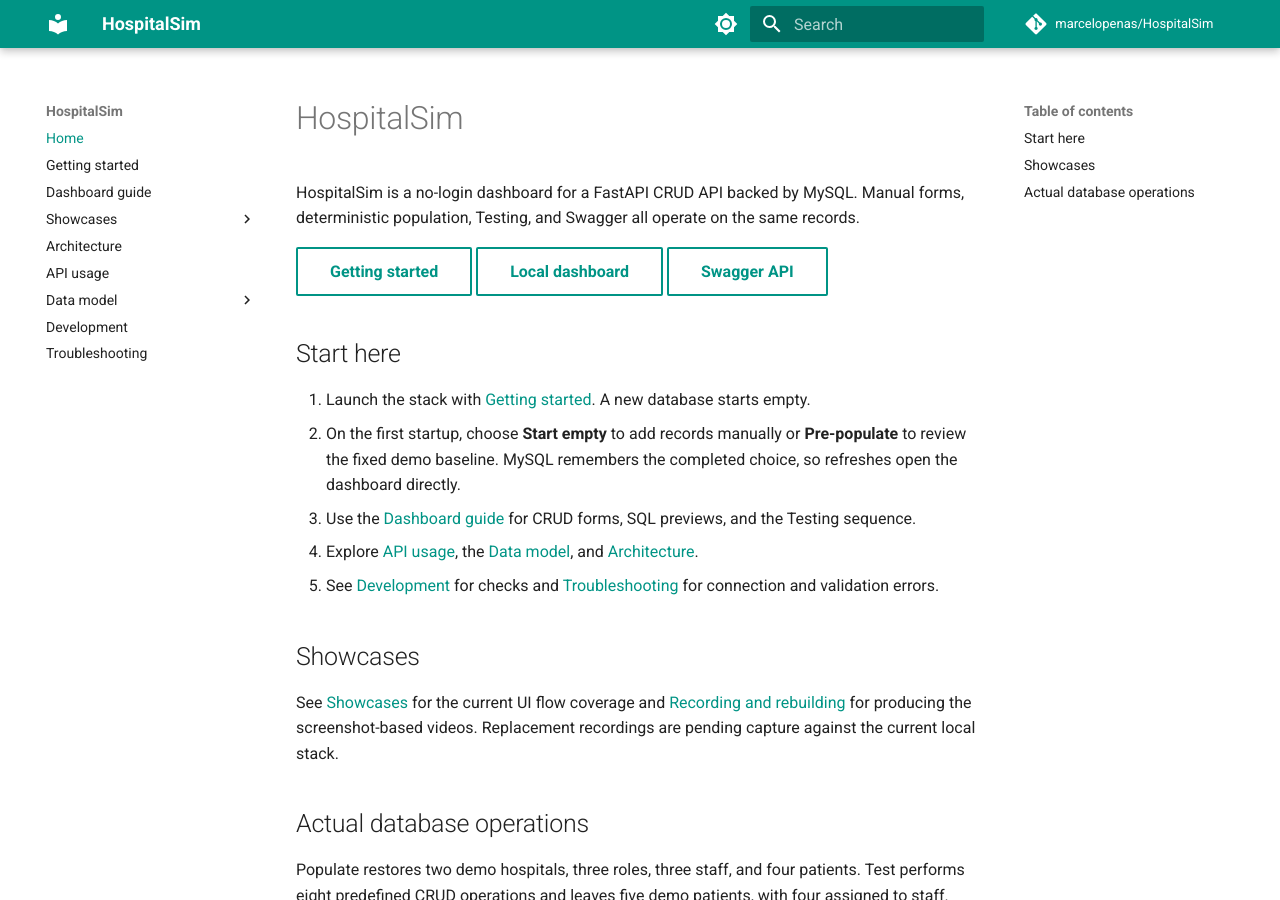
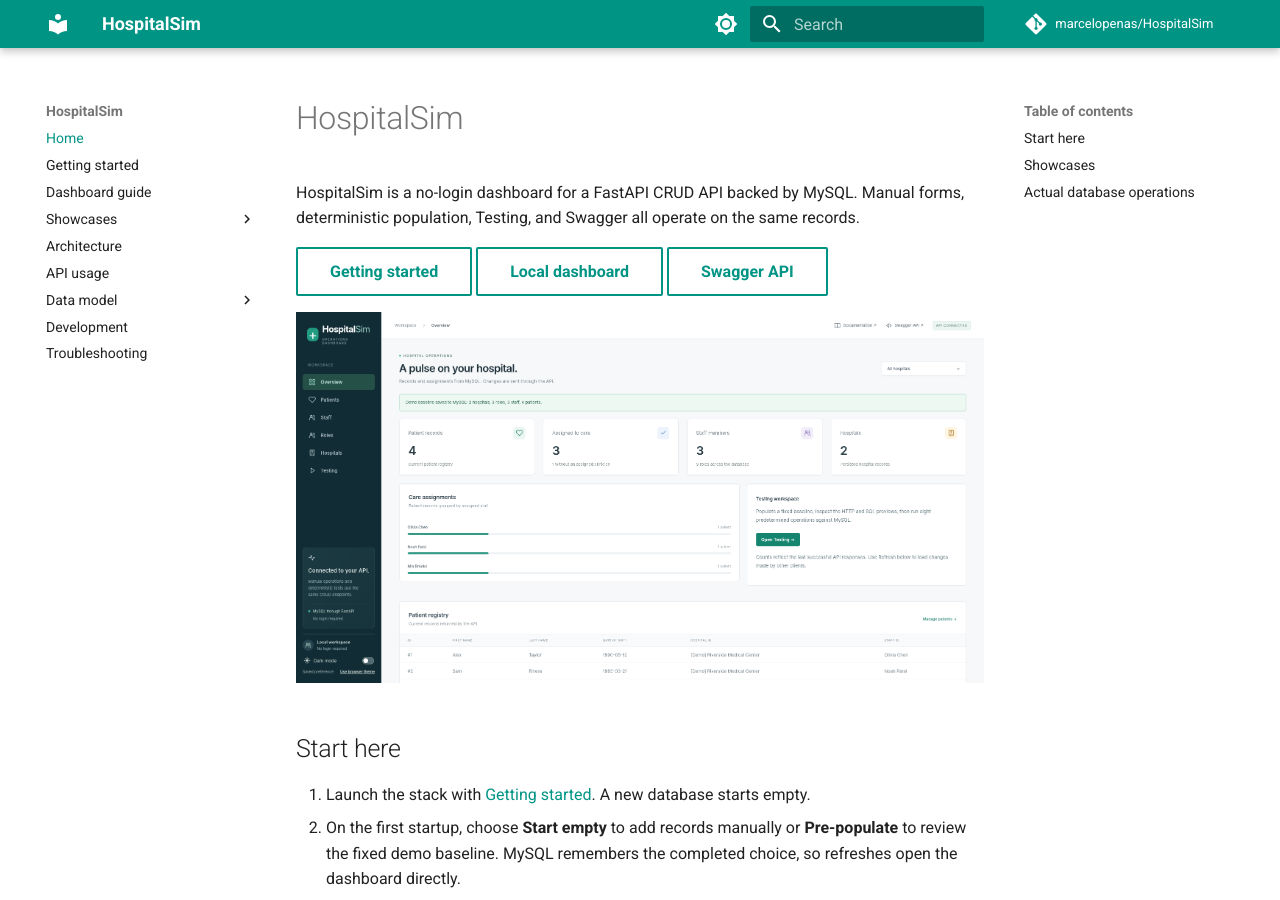
Before and after one commit to marcelopenas/HospitalSim, an MkDocs documentation site: the page built from docs/index.md, in a window 1280 px wide and 900 px high. Built offline with MkDocs 1.6.1 and Material for MkDocs 9.7.7, drawn with Linux system fonts in a browser that asks for light colours; comment, search, counter and statistics services are not loaded.

Commit message:
Add main dashboard screenshots

```diff
--- a/docs/index.md
+++ b/docs/index.md
@@ -6,9 +6,7 @@
 [Local dashboard](http://localhost:3000){ .md-button }
 [Swagger API](http://localhost:8080/docs){ .md-button }
 
-<!-- dashboard-capture:start -->
-<!-- A current dashboard screenshot is inserted here after successful UI capture. -->
-<!-- dashboard-capture:end -->
+![HospitalSim dashboard screenshot](assets/dashboard.png)
 
 ## Start here
 
```
Also changed, not shown: README.md (+1 -3 lines), docs/assets/dashboard.png.
